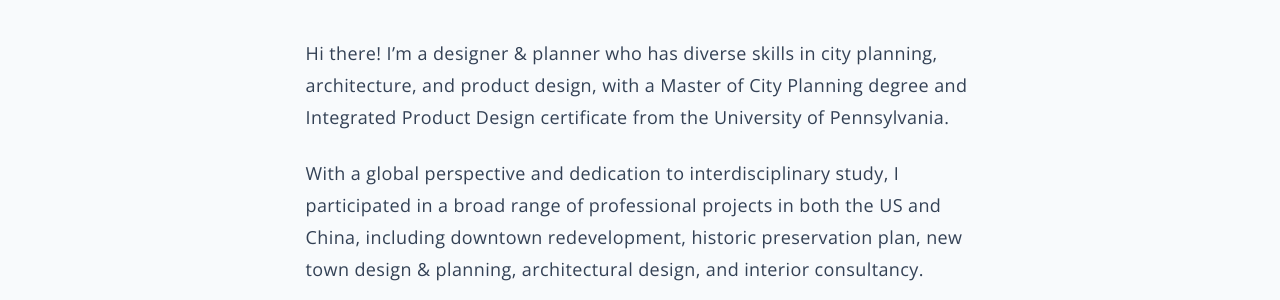
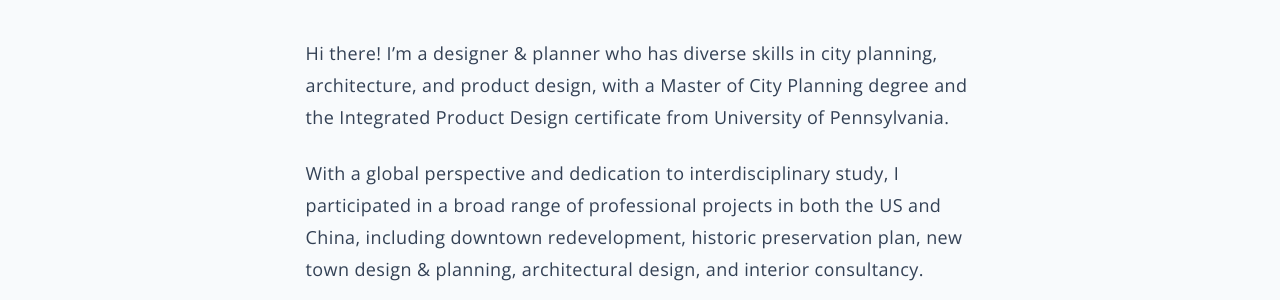
Before and after one commit to hongyili-hl/hongyili-hl.github.io, a Jekyll site: the page built from about.md, in a window 1280 px wide. Shown: the part 627-927 px from the top of the page. Built offline with Jekyll 4.4.1, drawn with Linux system fonts in a browser that asks for light colours.

```diff
--- a/about.md
+++ b/about.md
@@ -4,7 +4,7 @@ layout: page
 permalink: /about/
 ---
 
-Hi there! I'm a designer & planner who has diverse skills in city planning, architecture, and product design, with a Master of City Planning degree and Integrated Product Design certificate from the University of Pennsylvania.
+Hi there! I'm a designer & planner who has diverse skills in city planning, architecture, and product design, with a Master of City Planning degree and the Integrated Product Design certificate from University of Pennsylvania.
 
 With a global perspective and dedication to interdisciplinary study, I participated in a broad range of professional projects in both the US and China, including downtown redevelopment, historic preservation plan, new town design & planning, architectural design, and interior consultancy.
 
```
